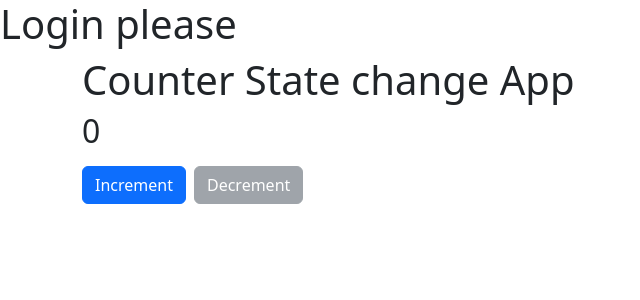
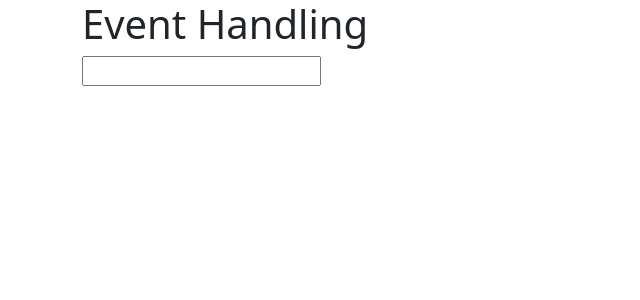
Before and after one commit to roushan-sheik/react-mastery, a React (Vite) app: page / in a window 1280 px wide. Shown: the top 300 px of the page, without its empty margins (0-640 px from the left). Built offline with nearby package versions, Linux system fonts and the light colour scheme.

Commit message:
Event handling with class component added

```diff
--- a/src/App.jsx
+++ b/src/App.jsx
@@ -1,13 +1,11 @@
-import MyState from "./components/class/MyState";
-import ConditionalRendaring from "./components/conditional rendaring";
+import Event from "./components/event handler class/Event";
 function App() {
   let title = "This is card title ";
   let para = "This is Para about blog";
   return (
-    <>
-      <ConditionalRendaring />
-      <MyState />
-    </>
+    <div className="container">
+      <Event />
+    </div>
   );
 }
 export default App;
--- /dev/null
+++ b/src/components/event handler class/Event.jsx
@@ -0,0 +1,20 @@
+import { Component } from "react";
+
+export default class Event extends Component {
+  constructor(props) {
+    super(props);
+    this.state = {
+      setValue: "",
+    };
+  }
+  render ()
+  {
+
+    return (
+      <div>
+        <h1>Event Handling</h1>
+        <input type="text" name="text" id="" oneChange={this.handleChange} />
+      </div>
+    );
+  }
+}
```
Also changed, not shown: src/components/conditional rendaring class/Home.jsx (renamed from src/components/conditional rendaring/Home.jsx), src/components/conditional rendaring class/Login.jsx (renamed from src/components/conditional rendaring/Login.jsx), src/components/conditional rendaring class/index.jsx (renamed from src/components/conditional rendaring/index.jsx).
